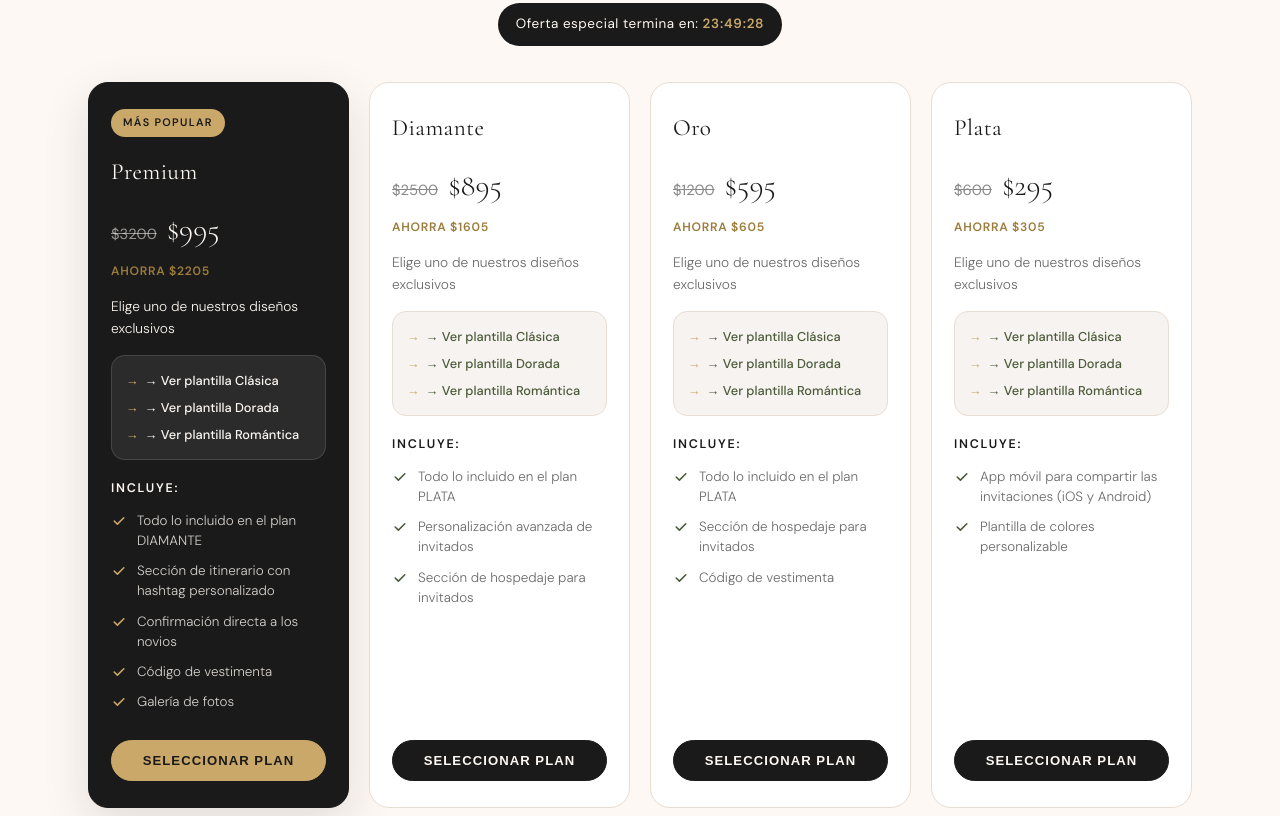
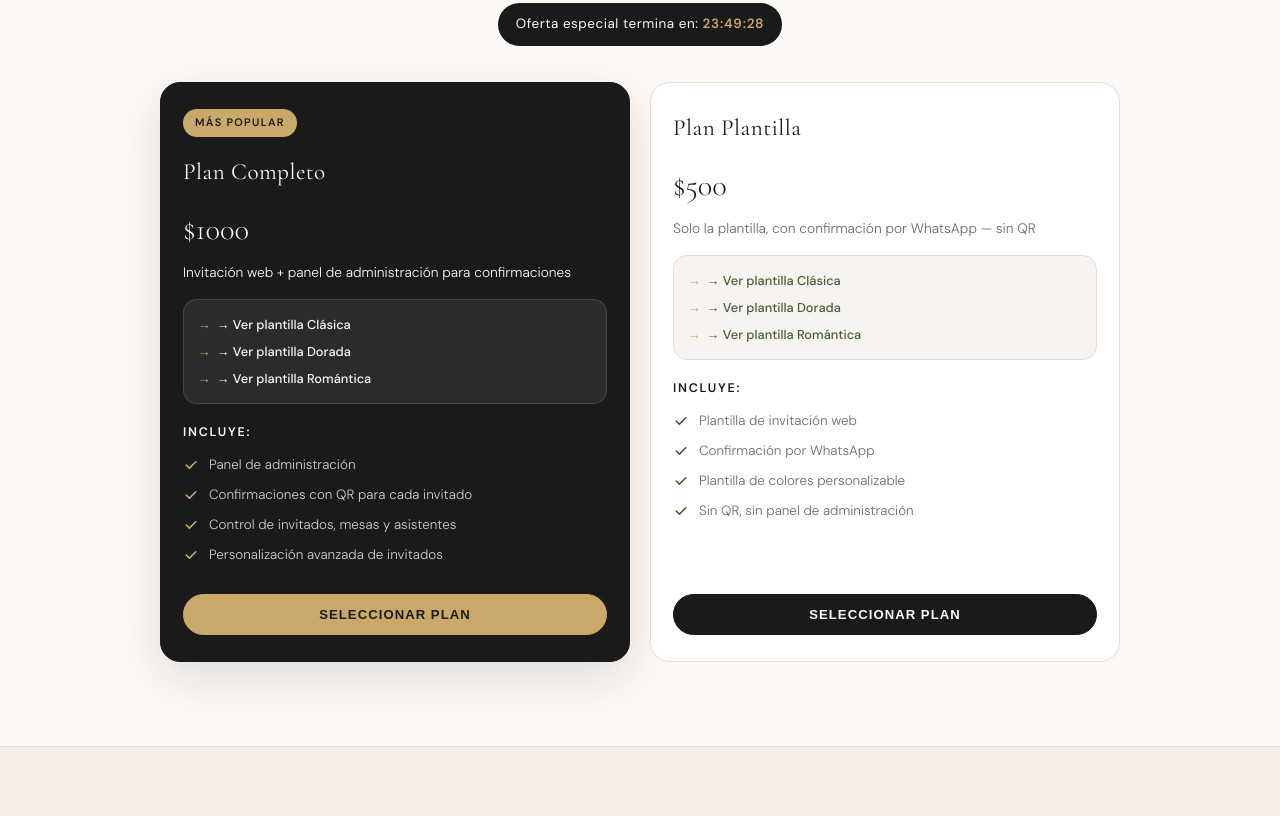
Before and after one commit to DevilsDevs/DigitaLInv, a plain HTML site: page Principal/index.html in a window 1280 px wide. Shown: the part 1404-2220 px from the top of the page. Drawn offline with nearby package versions, Linux system fonts and the light colour scheme; a web font is replaced by a local one.

Commit message:
feat(landing): 2 planes de precio — Completo $1000 y Plantilla $500
- Plan Completo $1000 (featured): incluye panel de administración, confirmaciones con QR por invitado, control de invitados/mesas/asistentes, personalización avanzada
- Plan Plantilla $500: solo la plantilla con confirmación por WhatsApp, sin QR ni panel
- elimina los 4 planes anteriores (Premium/Diamante/Oro/Plata) y la lógica de price-old/descuento
- pricing-grid pasa de 4 a 2 columnas en desktop (max-width 960px) para las 2 tarjetas

```diff
--- a/Principal/index.html
+++ b/Principal/index.html
@@ -114,16 +114,14 @@
                 <span>Oferta especial termina en: <strong id="countdown-timer">23:59:58</strong></span>
             </div>
             <div class="pricing-grid">
-                <!-- Plan Premium -->
+                <!-- Plan Completo -->
                 <div class="pricing-card featured">
                     <div class="badge">MÁS POPULAR</div>
-                    <h3 class="plan-name">Premium</h3>
+                    <h3 class="plan-name">Plan Completo</h3>
                     <div class="plan-price">
-                        <span class="price-old">$3200</span>
-                        <span class="price-current">$995</span>
+                        <span class="price-current">$1000</span>
                     </div>
-                    <p class="price-savings">Ahorra $2205</p>
-                    <p class="plan-description">Elige uno de nuestros diseños exclusivos</p>
+                    <p class="plan-description">Invitación web + panel de administración para confirmaciones</p>
                     <div class="plan-links">
                         <a href="./Plantillas/boda-clasica/" class="plan-link">→ Ver plantilla Clásica</a>
                         <a href="./Plantillas/boda-dorada/" class="plan-link">→ Ver plantilla Dorada</a>
@@ -136,59 +134,19 @@
                                 <svg class="check-icon" width="20" height="20" viewBox="0 0 20 20" fill="currentColor">
                                     <path d="M16.707 5.293a1 1 0 010 1.414l-8 8a1 1 0 01-1.414 0l-4-4a1 1 0 011.414-1.414L8 12.586l7.293-7.293a1 1 0 011.414 0z"/>
                                 </svg>
-                                Todo lo incluido en el plan DIAMANTE
+                                Panel de administración
                             </li>
                             <li>
                                 <svg class="check-icon" width="20" height="20" viewBox="0 0 20 20" fill="currentColor">
                                     <path d="M16.707 5.293a1 1 0 010 1.414l-8 8a1 1 0 01-1.414 0l-4-4a1 1 0 011.414-1.414L8 12.586l7.293-7.293a1 1 0 011.414 0z"/>
                                 </svg>
-                                Sección de itinerario con hashtag personalizado
+                                Confirmaciones con QR para cada invitado
                             </li>
                             <li>
                                 <svg class="check-icon" width="20" height="20" viewBox="0 0 20 20" fill="currentColor">
                                     <path d="M16.707 5.293a1 1 0 010 1.414l-8 8a1 1 0 01-1.414 0l-4-4a1 1 0 011.414-1.414L8 12.586l7.293-7.293a1 1 0 011.414 0z"/>
                                 </svg>
-                                Confirmación directa a los novios
-                            </li>
-                            <li>
-                                <svg class="check-icon" width="20" height="20" viewBox="0 0 20 20" fill="currentColor">
-                                    <path d="M16.707 5.293a1 1 0 010 1.414l-8 8a1 1 0 01-1.414 0l-4-4a1 1 0 011.414-1.414L8 12.586l7.293-7.293a1 1 0 011.414 0z"/>
-                                </svg>
-                                Código de vestimenta
-                            </li>
-                            <li>
-                                <svg class="check-icon" width="20" height="20" viewBox="0 0 20 20" fill="currentColor">
-                                    <path d="M16.707 5.293a1 1 0 010 1.414l-8 8a1 1 0 01-1.414 0l-4-4a1 1 0 011.414-1.414L8 12.586l7.293-7.293a1 1 0 011.414 0z"/>
-                                </svg>
-                                Galería de fotos
-                            </li>
-                        </ul>
-                    </div>
-                    <button class="btn btn-plan">Seleccionar Plan</button>
-                </div>
-
-                <!-- Plan Diamante -->
-                <div class="pricing-card">
-                    <h3 class="plan-name">Diamante</h3>
-                    <div class="plan-price">
-                        <span class="price-old">$2500</span>
-                        <span class="price-current">$895</span>
-                    </div>
-                    <p class="price-savings">Ahorra $1605</p>
-                    <p class="plan-description">Elige uno de nuestros diseños exclusivos</p>
-                     <div class="plan-links">
-                        <a href="./Plantillas/boda-clasica/" class="plan-link">→ Ver plantilla Clásica</a>
-                        <a href="./Plantillas/boda-dorada/" class="plan-link">→ Ver plantilla Dorada</a>
-                        <a href="./Plantillas/boda-romantica/" class="plan-link">→ Ver plantilla Romántica</a>
-                    </div>
-                    <div class="plan-features">
-                        <h4>Incluye:</h4>
-                        <ul>
-                            <li>
-                                <svg class="check-icon" width="20" height="20" viewBox="0 0 20 20" fill="currentColor">
-                                    <path d="M16.707 5.293a1 1 0 010 1.414l-8 8a1 1 0 01-1.414 0l-4-4a1 1 0 011.414-1.414L8 12.586l7.293-7.293a1 1 0 011.414 0z"/>
-                                </svg>
-                                Todo lo incluido en el plan PLATA
+                                Control de invitados, mesas y asistentes
                             </li>
                             <li>
                                 <svg class="check-icon" width="20" height="20" viewBox="0 0 20 20" fill="currentColor">
@@ -196,26 +154,18 @@
                                 </svg>
                                 Personalización avanzada de invitados
                             </li>
-                            <li>
-                                <svg class="check-icon" width="20" height="20" viewBox="0 0 20 20" fill="currentColor">
-                                    <path d="M16.707 5.293a1 1 0 010 1.414l-8 8a1 1 0 01-1.414 0l-4-4a1 1 0 011.414-1.414L8 12.586l7.293-7.293a1 1 0 011.414 0z"/>
-                                </svg>
-                                Sección de hospedaje para invitados
-                            </li>
                         </ul>
                     </div>
                     <button class="btn btn-plan">Seleccionar Plan</button>
                 </div>
 
-                <!-- Plan Oro -->
+                <!-- Plan Plantilla -->
                 <div class="pricing-card">
-                    <h3 class="plan-name">Oro</h3>
+                    <h3 class="plan-name">Plan Plantilla</h3>
                     <div class="plan-price">
-                        <span class="price-old">$1200</span>
-                        <span class="price-current">$595</span>
+                        <span class="price-current">$500</span>
                     </div>
-                    <p class="price-savings">Ahorra $605</p>
-                    <p class="plan-description">Elige uno de nuestros diseños exclusivos</p>
+                    <p class="plan-description">Solo la plantilla, con confirmación por WhatsApp — sin QR</p>
                     <div class="plan-links">
                         <a href="./Plantillas/boda-clasica/" class="plan-link">→ Ver plantilla Clásica</a>
                         <a href="./Plantillas/boda-dorada/" class="plan-link">→ Ver plantilla Dorada</a>
@@ -228,53 +178,25 @@
                                 <svg class="check-icon" width="20" height="20" viewBox="0 0 20 20" fill="currentColor">
                                     <path d="M16.707 5.293a1 1 0 010 1.414l-8 8a1 1 0 01-1.414 0l-4-4a1 1 0 011.414-1.414L8 12.586l7.293-7.293a1 1 0 011.414 0z"/>
                                 </svg>
-                                Todo lo incluido en el plan PLATA
+                                Plantilla de invitación web
                             </li>
                             <li>
                                 <svg class="check-icon" width="20" height="20" viewBox="0 0 20 20" fill="currentColor">
                                     <path d="M16.707 5.293a1 1 0 010 1.414l-8 8a1 1 0 01-1.414 0l-4-4a1 1 0 011.414-1.414L8 12.586l7.293-7.293a1 1 0 011.414 0z"/>
                                 </svg>
-                                Sección de hospedaje para invitados
-                            </li>
-                            <li>
-                                <svg class="check-icon" width="20" height="20" viewBox="0 0 20 20" fill="currentColor">
-                                    <path d="M16.707 5.293a1 1 0 010 1.414l-8 8a1 1 0 01-1.414 0l-4-4a1 1 0 011.414-1.414L8 12.586l7.293-7.293a1 1 0 011.414 0z"/>
-                                </svg>
-                                Código de vestimenta
-                            </li>
-                        </ul>
-                    </div>
-                    <button class="btn btn-plan">Seleccionar Plan</button>
-                </div>
-
-                <!-- Plan Plata -->
-                <div class="pricing-card">
-                    <h3 class="plan-name">Plata</h3>
-                    <div class="plan-price">
-                        <span class="price-old">$600</span>
-                        <span class="price-current">$295</span>
-                    </div>
-                    <p class="price-savings">Ahorra $305</p>
-                    <p class="plan-description">Elige uno de nuestros diseños exclusivos</p>
-                    <div class="plan-links">
-                        <a href="./Plantillas/boda-clasica/" class="plan-link">→ Ver plantilla Clásica</a>
-                        <a href="./Plantillas/boda-dorada/" class="plan-link">→ Ver plantilla Dorada</a>
-                        <a href="./Plantillas/boda-romantica/" class="plan-link">→ Ver plantilla Romántica</a>
-                    </div>
-                    <div class="plan-features">
-                        <h4>Incluye:</h4>
-                        <ul>
-                            <li>
-                                <svg class="check-icon" width="20" height="20" viewBox="0 0 20 20" fill="currentColor">
-                                    <path d="M16.707 5.293a1 1 0 010 1.414l-8 8a1 1 0 01-1.414 0l-4-4a1 1 0 011.414-1.414L8 12.586l7.293-7.293a1 1 0 011.414 0z"/>
-                                </svg>
-                                App móvil para compartir las invitaciones (iOS y Android)
+                                Confirmación por WhatsApp
                             </li>
                             <li>
                                 <svg class="check-icon" width="20" height="20" viewBox="0 0 20 20" fill="currentColor">
                                     <path d="M16.707 5.293a1 1 0 010 1.414l-8 8a1 1 0 01-1.414 0l-4-4a1 1 0 011.414-1.414L8 12.586l7.293-7.293a1 1 0 011.414 0z"/>
                                 </svg>
                                 Plantilla de colores personalizable
+                            </li>
+                            <li>
+                                <svg class="check-icon" width="20" height="20" viewBox="0 0 20 20" fill="currentColor">
+                                    <path d="M16.707 5.293a1 1 0 010 1.414l-8 8a1 1 0 01-1.414 0l-4-4a1 1 0 011.414-1.414L8 12.586l7.293-7.293a1 1 0 011.414 0z"/>
+                                </svg>
+                                Sin QR, sin panel de administración
                             </li>
                         </ul>
                     </div>
--- a/Principal/styles.css
+++ b/Principal/styles.css
@@ -200,7 +200,7 @@ body{
 }
 .countdown-icon{ display:none; }
 #countdown-timer{ font-variant-numeric:tabular-nums; letter-spacing:0.06em; color:var(--color-gold); font-weight:600; }
-.pricing-grid{ display:grid; grid-template-columns:repeat(4,1fr); gap:20px; max-width:1160px; margin:0 auto; align-items:stretch; }
+.pricing-grid{ display:grid; grid-template-columns:repeat(2,1fr); gap:20px; max-width:960px; margin:0 auto; align-items:stretch; }
 .pricing-card{
   background:var(--color-surface-2); border:1px solid var(--color-border);
   border-radius:var(--radius-lg); padding:26px 22px; display:flex; flex-direction:column;
```
